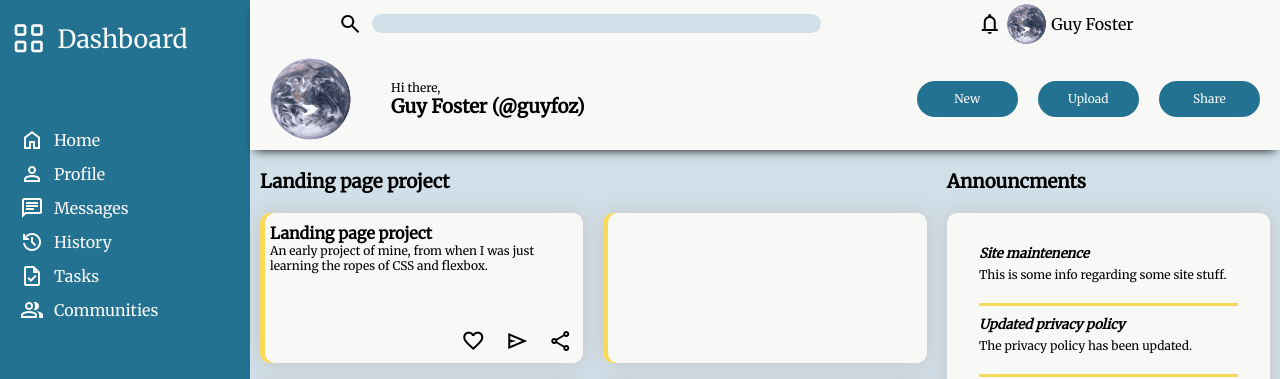
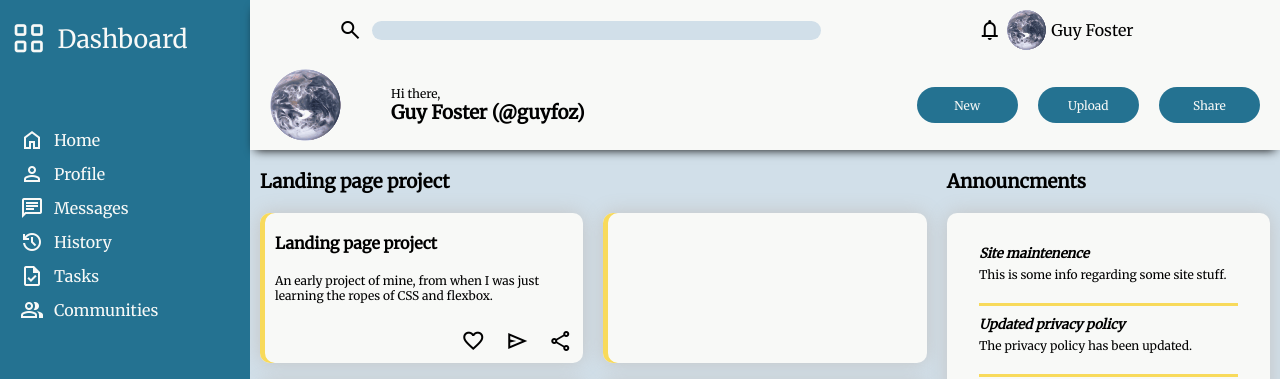
Before and after one commit to guyfoz77/admin-dashboard, a plain HTML site: page index.html in a window 1280 px wide. Shown: the top 379 px of the page. Drawn offline with nearby package versions, Linux system fonts and the light colour scheme.

Commit message:
Fix profile pic (headerBottom) sizing issue

```diff
--- a/style.css
+++ b/style.css
@@ -125,6 +125,7 @@ p {
 
         .headerBottom>img {
             height: 80%;
+            max-height: 72px;
         }
 
     .content {
@@ -158,6 +159,10 @@ p {
 
                 .projectCard .projectCardContent {
                     flex: 1;
+                    display: flex;
+                    flex-direction: column;
+                    gap: 20px;
+                    margin: 10px 5px;
                 }
                 .projectCard .starShareSend {
                     align-self: end;
```
